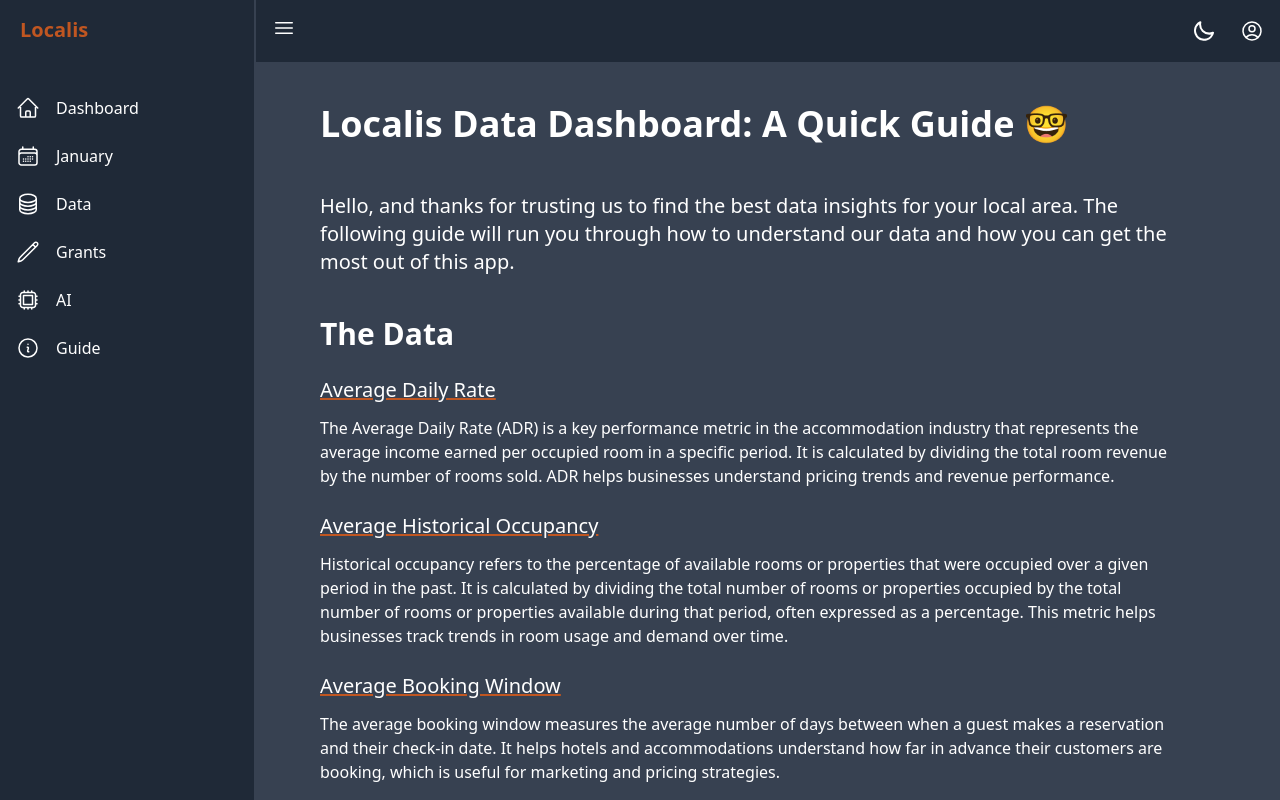
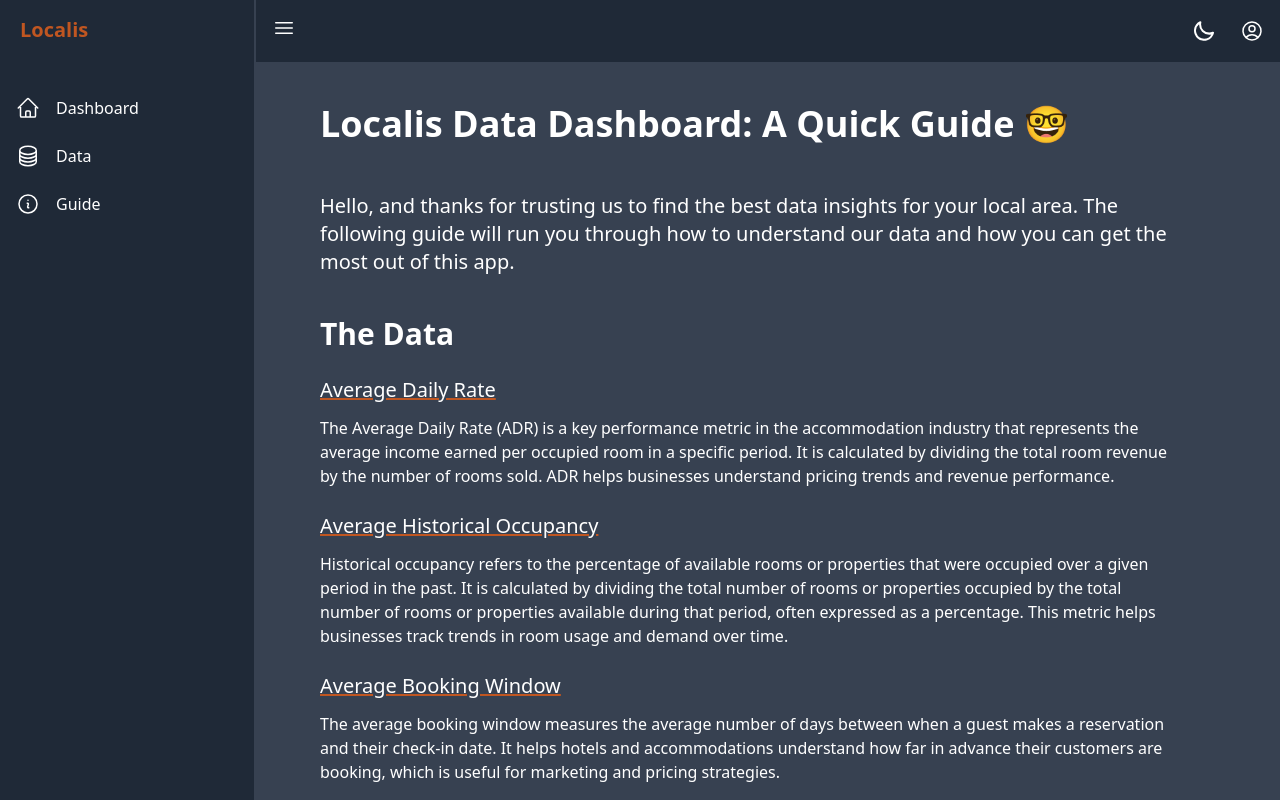
Before and after one commit to campbellm92/data-visualisation-capstone, a React (Vite) app in the folder client/: page /guide in a window 1280 px wide. Built offline with nearby package versions, Linux system fonts and the light colour scheme; sample sign-in values are in the browser's storage; what @react-pdf/renderer would draw is missing.

Commit message:
remove unused endpoints

```diff
--- a/client/src/components/dashboard/DashboardSidebar.jsx
+++ b/client/src/components/dashboard/DashboardSidebar.jsx
@@ -9,10 +9,8 @@ export default function DashboardSidebar({ isCollapsed }) {
 
   const sidebarItems = [
     { href: "/dashboard", label: "Dashboard", icon: <Icons.Home /> },
-    { href: "/LGAPage", label: "January", icon: <Icons.Calender /> },
     { href: "/welcome", label: "Data", icon: <Icons.DataStack /> },
-    { href: "/welcome", label: "Grants", icon: <Icons.Pencil /> },
-    { href: "/welcome", label: "AI", icon: <Icons.CPUChip /> },
+    // { href: "/welcome", label: "Grants", icon: <Icons.Pencil /> },
     { href: "/guide", label: "Guide", icon: <Icons.InfoIcon /> },
   ];
   return (
```
